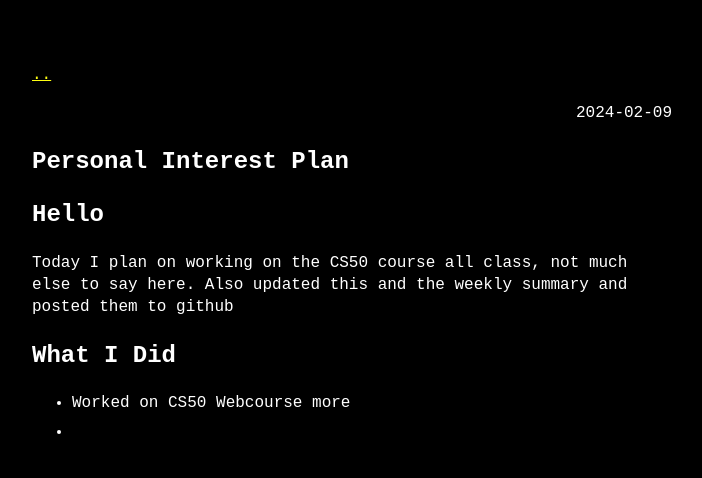
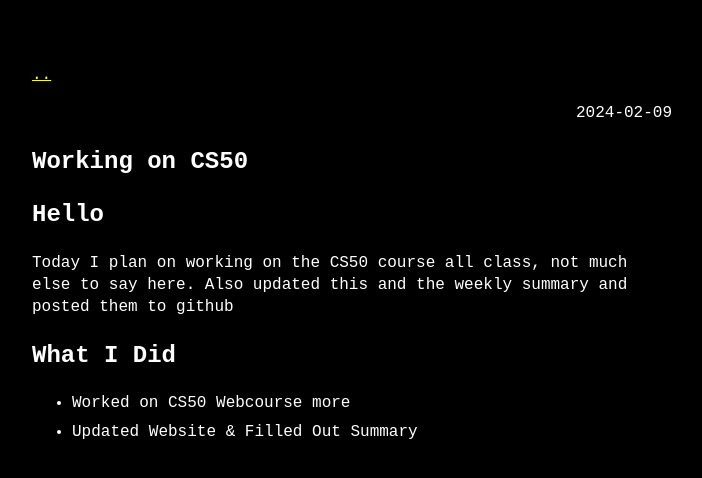
Before and after one commit to Something3949/something3949.github.io, a Jekyll site: the page built from _posts/2024-02-09-working-on-cs50.md, in a window 1280 px wide. Shown: the top 478 px of the page, without its empty margins (288-990 px from the left). Built offline with Jekyll 4.4.1, drawn with Linux system fonts in a browser that asks for light colours.

Commit message:
Weekly Update

```diff
--- a/_posts/2024-02-09-working-on-cs50.md
+++ b/_posts/2024-02-09-working-on-cs50.md
@@ -1,6 +1,6 @@
 ---
 layout: post
-title: Personal Interest Plan
+title: Working on CS50
 category: personalInterest
 ---
 # Hello
@@ -8,4 +8,4 @@ Today I plan on working on the CS50 course all class, not much else to say here.
 
 # What I Did
 - Worked on CS50 Webcourse more
--
+- Updated Website & Filled Out Summary
```
